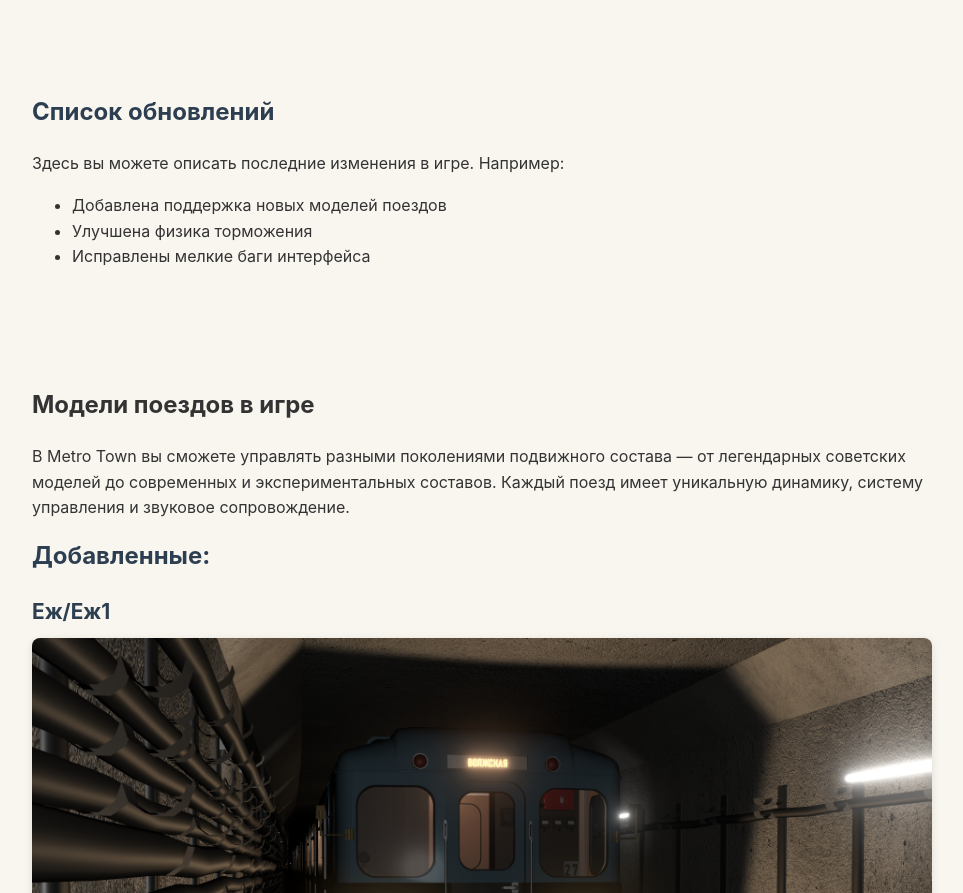
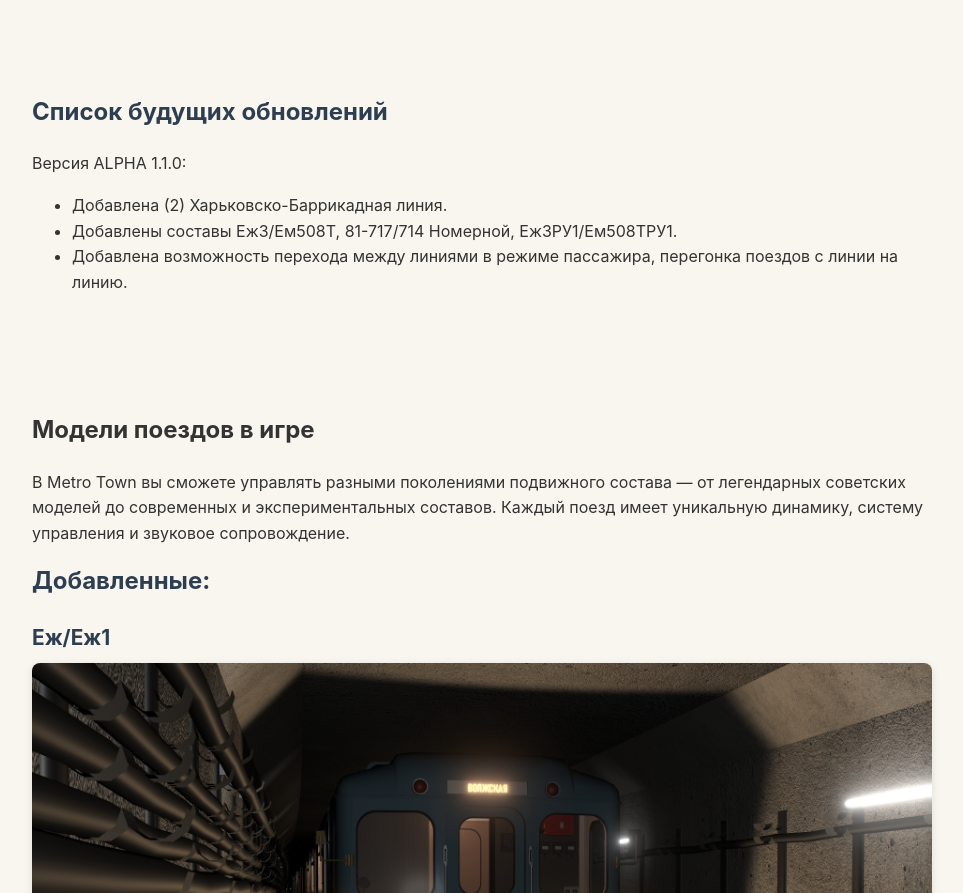
Before and after one commit to Ezh-Vkh/Metro-Town, a plain HTML site: page index.html in a window 1280 px wide. Shown: the part 1971-2864 px from the top of the page, without its empty margins (158-1121 px from the left). Drawn offline with Linux system fonts and the light colour scheme.

Commit message:
Update index.html

```diff
--- a/index.html
+++ b/index.html
@@ -166,12 +166,12 @@
 
 <!-- Обновления -->
 <section id="updates">
-  <h2>Список обновлений</h2>
-  <p>Здесь вы можете описать последние изменения в игре. Например:</p>
+  <h2>Список будущих обновлений</h2>
+  <p>Версия ALPHA 1.1.0:</p>
   <ul>
-    <li>Добавлена поддержка новых моделей поездов</li>
-    <li>Улучшена физика торможения</li>
-    <li>Исправлены мелкие баги интерфейса</li>
+    <li>Добавлена (2) Харьковско-Баррикадная линия.</li>
+    <li>Добавлены составы Еж3/Ем508Т, 81-717/714 Номерной, Еж3РУ1/Ем508ТРУ1.</li>
+    <li>Добавлена возможность перехода между линиями в режиме пассажира, перегонка поездов с линии на линию.</li>
   </ul>
 </section>
 
```
